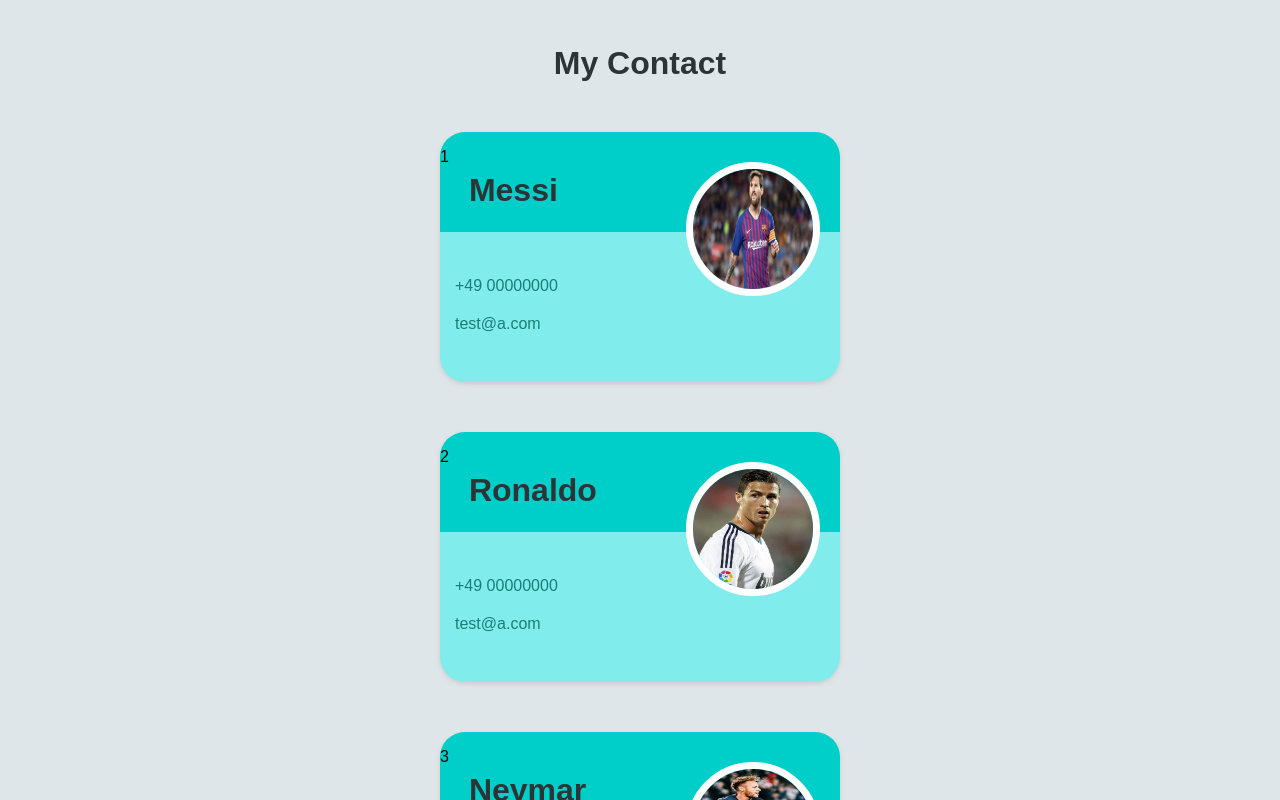
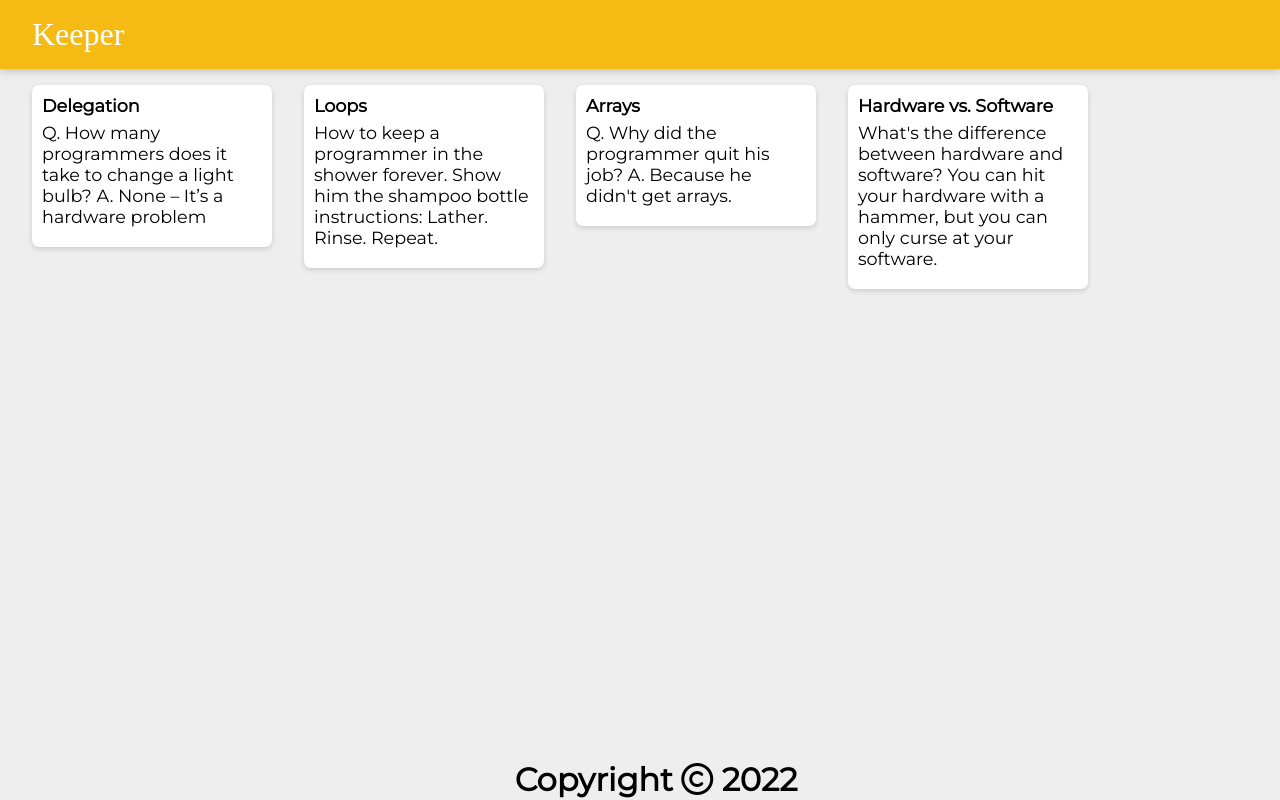
Before and after one commit to ingenieurimran/keeper-App, a React (Create React App) app: page / in a window 1280 px wide. Shown: the top 800 px of the page. Built offline with nearby package versions, Linux system fonts and the light colour scheme; a web font is replaced by a local one.

Commit message:
App Part 2

```diff
--- a/public/index.html
+++ b/public/index.html
@@ -7,8 +7,7 @@
       rel="stylesheet"
     />
     <link rel="stylesheet" href="https://cdnjs.cloudflare.com/ajax/libs/font-awesome/6.1.2/css/all.min.css" integrity="sha512-1sCRPdkRXhBV2PBLUdRb4tMg1w2YPf37qatUFeS7zlBy7jJI8Lf4VHwWfZZfpXtYSLy85pkm9GaYVYMfw5BC1A==" crossorigin="anonymous" referrerpolicy="no-referrer" />
-    <!-- <link rel="stylesheet" href="styles.css" /> -->
-    <link rel="stylesheet" href="stylesProps.css" />
+    <link rel="stylesheet" href="styles.css" />
   </head>
 
   <body>
--- a/src/components/App.jsx
+++ b/src/components/App.jsx
@@ -2,42 +2,20 @@
 import Header from "./Header";
 import Footer from "./Footer";
 import Note from "./Note";
-import Card from "./Card";
-import Contacts from "./Contacts";
-function createCard(contact) {
-    return <div>
-        <Card
-            key={contact.id}
-            id={contact.id}
-            name={contact.name}
-            img={contact.imgUrl}
-            phone={contact.phone}
-            email={contact.email}
-        />
+import Notes from "./Notes";
+
+const App = () => (
+    <div>
+        <Header />
+        {Notes.map(params => (
+            <Note
+                key={params.key}
+                title={params.title}
+                content={params.content}
+            />
+        ))
+        }
+        <Footer />
     </div>
-}
-
-function App() {
-    return <div>
-        {Contacts.map(createCard)}
-        {/* <Card
-            name={Contacts[0].name}
-            img={Contacts[0].imgUrl}
-            phone={Contacts[0].phone}
-            email={Contacts[0].email}
-        />
-        <Card
-            name={Contacts[1].name}
-            img={Contacts[1].imgUrl}
-            phone={Contacts[1].phone}
-            email={Contacts[1].email}
-        />
-        <Card
-            name={Contacts[2].name}
-            img={Contacts[2].imgUrl}
-            phone={Contacts[2].phone}
-            email={Contacts[2].email}
-        /> */}
-    </div>
-}
+)
 export default App
--- a/src/components/Note.jsx
+++ b/src/components/Note.jsx
@@ -1,9 +1,11 @@
 import React from "react";
 
-function Note() {
-    return (<div className="note">
-        <h1>This is the note title</h1>
-        <p>This is the note content</p>
-    </div>)
-}
+
+const Note = params => (
+    <div className="note">
+        <h1>{params.title}</h1>
+        <p>{params.content}</p>
+    </div>
+)
+
 export default Note
--- /dev/null
+++ b/src/components/Notes.jsx
@@ -0,0 +1,30 @@
+import React from "react";
+
+const Notes = [
+    {
+        key: 1,
+        title: "Delegation",
+        content:
+            "Q. How many programmers does it take to change a light bulb? A. None – It’s a hardware problem"
+    },
+    {
+        key: 2,
+        title: "Loops",
+        content:
+            "How to keep a programmer in the shower forever. Show him the shampoo bottle instructions: Lather. Rinse. Repeat."
+    },
+    {
+        key: 3,
+        title: "Arrays",
+        content:
+            "Q. Why did the programmer quit his job? A. Because he didn't get arrays."
+    },
+    {
+        key: 4,
+        title: "Hardware vs. Software",
+        content:
+            "What's the difference between hardware and software? You can hit your hardware with a hammer, but you can only curse at your software."
+    }
+];
+
+export default Notes
--- a/src/index.js
+++ b/src/index.js
@@ -1,15 +1,12 @@
 import React from 'react';
 import { createRoot } from 'react-dom/client';
 import App from './components/App';
-import Card from './components/Card';
-import Contacts from './components/Contacts';
 
 const container = document.getElementById('root');
 const root = createRoot(container);
 
 root.render(
   <div>
-    <h1 className='heading'>My Contact</h1>
     <App />
   </div >
 );
```
